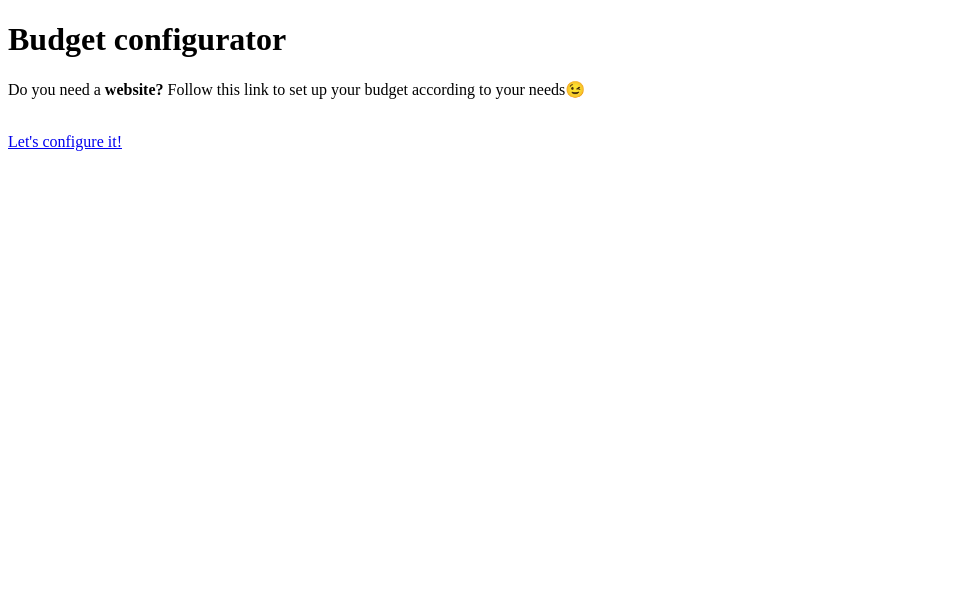
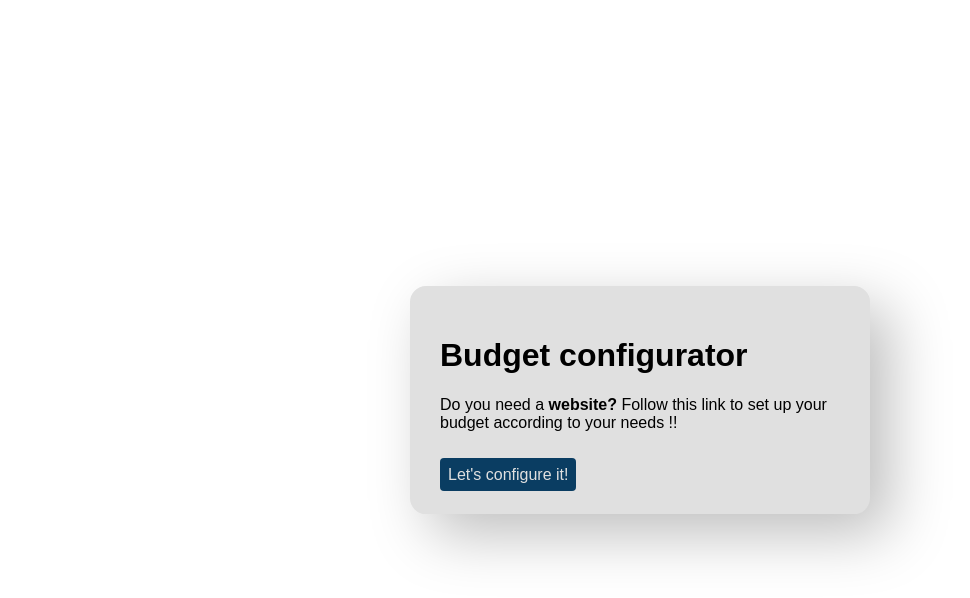
Before and after one commit to serge-svg/ITAcademy-sprint7, a React (Vite) app: page / in a window 1280 px wide. Shown: the top 598 px of the page, without its empty margins (0-970 px from the left). Built offline with nearby package versions, Linux system fonts and the light colour scheme.

Commit message:
Added localstorage

```diff
--- a/src/components/Counter.tsx
+++ b/src/components/Counter.tsx
@@ -1,3 +1,5 @@
+import { StyledCounter } from "../components/StyledComponents";
+
 type CounterProps = {
     id: number;
     label: string;
@@ -7,12 +9,14 @@ type CounterProps = {
 
 const Counter = ({id, label, value, onChange }: CounterProps) => {
     return (
-        <div>
+      <StyledCounter>
         <label>{label}</label>
-        <button onClick={() => onChange(id, -1)}>-</button>
-        <input id={id.toString()} type="number" value={value} onChange={()=>{}} />
-        <button onClick={() => onChange(id, +1)}>+</button>
-      </div>
+        <div className="counter">
+            <button onClick={() => onChange(id, -1)}>-</button>
+            <input id={id.toString()} type="number" value={value} onChange={()=>{}} />
+            <button onClick={() => onChange(id, +1)}>+</button>
+        </div>
+      </StyledCounter>
     )
 }
 
--- /dev/null
+++ b/src/components/StyledComponents.tsx
@@ -0,0 +1,69 @@
+import styled from "styled-components";
+
+export const StyledDiv = styled.div<{ visible: boolean }>`
+  display: ${({ visible }) => visible ? 'block' : 'none'};
+`;
+
+export const StyledForm = styled.div`
+  position: absolute;
+  top: 50%;
+  left: 50%;
+`;
+
+export const StyledCard = styled.div`
+  position: absolute;
+  top: 50%;
+  left: 50%;
+  transform: translate(-50%, -50%);
+  max-width: 50vh;
+  font-family: "Exo 2", sans-serif;
+  border-radius: 16px;
+  padding: 30px;
+  background: #e0e0e0;
+  box-shadow: 20px 20px 60px #bebebe, -20px -20px 60px #ffffff;
+
+  h2 {
+    color: #e0e0e0;
+  }
+
+  a {
+    border-radius: 4px;
+    padding: 8px;
+    color: #e0e0e0;
+    background-color: #0a3d62;
+    text-decoration: none;
+    transition-duration: 0.4s;
+  }
+
+  a:hover {
+    background-color: #bebebe;
+  }
+`;
+
+export const StyledCounter = styled.div`
+  display: flex;
+  flex-direction: row;
+  align-items: center;
+
+
+  padding: 10px;
+  color: #8395a7;
+  font-size: 0.9rem;
+
+  button {
+    border: 1px;
+    border-radius: 5px;
+    margin: 2px;
+    vertical-align: middle;
+    transition-duration: 0.4s;
+  }
+
+  input {
+    width: 40px;
+  }
+
+  .counter{
+    margin-left: auto;
+  }
+
+`;
--- a/src/hooks/useLocalStorage.tsx
+++ b/src/hooks/useLocalStorage.tsx
@@ -28,7 +28,8 @@ const useLocalStorage = <T,>(
                 console.error(error);
             }
         }
-    }, [key, value]);
+    }, [value, key]);
+
     return [value, setValue]
 }
 
--- a/src/pages/Budget.tsx
+++ b/src/pages/Budget.tsx
@@ -1,16 +1,18 @@
 import { useEffect, useState } from "react";
 import fields from "../data/fields.json";
-import StyledDiv from "../components/StyledDiv";
+import { StyledDiv, StyledCard } from "../components/StyledComponents";
 import Checkbox from "../components/Checkbox";
 import Counter from "../components/Counter";
-import useLocalStorage from "./hooks/useLocalStorage";
+import useLocalStorage from "../hooks/useLocalStorage";
 
 function Budget() {
 
   // STATES
   const [fieldsValue, setFieldsValue] = useState(fields);
   const [total, setTotal] = useState(0);
-  //const [fieldsValue, setFieldsValue] = useLocalStorage('fields', fields);
+  //const [fieldsValue, setFieldsValue] = useLocalStorage('fields', 0);
+  const [randomNumber, setRandomNumber] = useLocalStorage('randomNumber', 10);
+  setRandomNumber
 
   // EFFECTS
   useEffect(() => {
@@ -52,7 +54,7 @@ function Budget() {
   }
 
   return (
-    <>
+    <StyledCard>
       { fields.map((item) => {
         if (item.type === "checkbox") {
           return (
@@ -77,8 +79,12 @@ function Budget() {
         }
     }
     )}
-    <p>Total price:</p>{total}
-    </>
+    <p>Total price: {total}</p>
+    <div>
+      <button onClick={(e) => {setRandomNumber(Math.floor(Math.random()*100)), e.preventDefault()}}> new value</button>
+      <p>Random number keep in LocalStorage:</p>{randomNumber}
+    </div>
+    </StyledCard>
   )
 }
 
--- a/src/pages/Welcome.tsx
+++ b/src/pages/Welcome.tsx
@@ -1,16 +1,17 @@
 import { Link } from "react-router-dom";
+import { StyledCard } from "../components/StyledComponents";
 
 const Welcome = () => {
   return (
-    <>
+    <StyledCard>
         <h1>Budget configurator</h1>
         <p>
           Do you need a <strong> website?</strong> Follow this link
-          to set up your budget according to your needs😉
+          to set up your budget according to your needs !!
         </p>
         <br />
         <Link to="/budget">Let's configure it!</Link>
-    </>
+    </StyledCard>
   );
 };
 
```
Also changed, not shown: vite.config.ts.timestamp-1686906735745-a52067b5a7791.mjs (added, +10 -0 lines).
